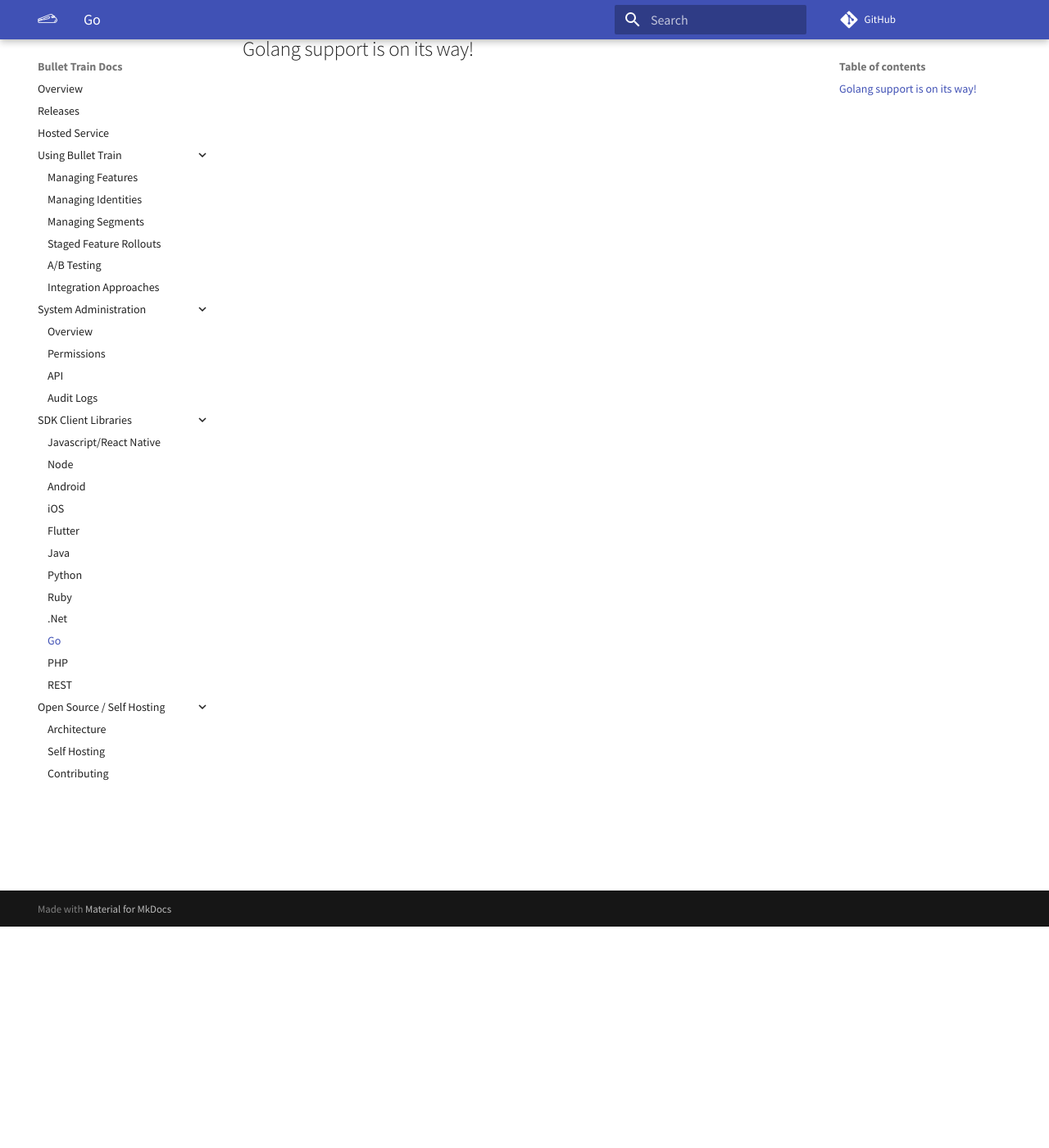
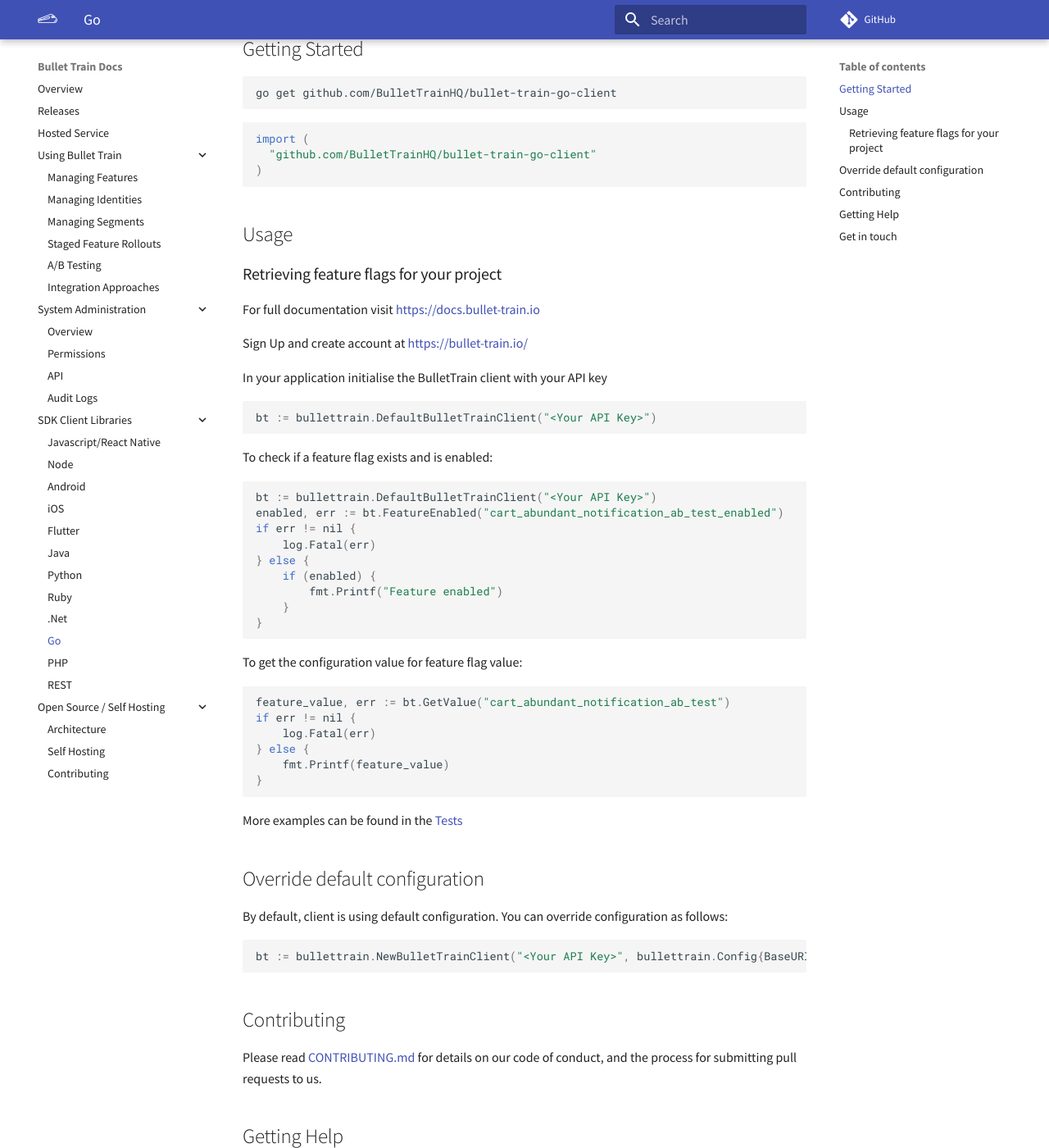
Before and after one commit to Flagsmith/flagsmith-docs, an MkDocs documentation site: the page built from docs/clients/go.md, in a window 1280 px wide and 1400 px high, scrolled down 270 px. Shown: the whole window at 82% size. Built offline with MkDocs 1.6.1 and Material for MkDocs 9.7.7, drawn with Linux system fonts in a browser that asks for light colours; comment, search, counter and statistics services are not loaded; some of the changed text lies outside the part shown.

Commit message:
Golang examples

````diff
--- a/docs/clients/go.md
+++ b/docs/clients/go.md
@@ -6,4 +6,75 @@ The SDK client for Go [https://bullet-train.io/](https://www.bullet-train.io/).
 
 The source code for the client is available on [Github](https://github.com/BulletTrainHQ/bullet-train-go-client).
 
-## Golang support is on its way!
+## Getting Started
+
+```bash
+go get github.com/BulletTrainHQ/bullet-train-go-client
+```
+
+```go
+import (
+  "github.com/BulletTrainHQ/bullet-train-go-client"
+)
+```
+
+## Usage
+
+### Retrieving feature flags for your project
+
+For full documentation visit [https://docs.bullet-train.io](https://docs.bullet-train.io)
+
+Sign Up and create account at [https://bullet-train.io/](https://www.bullet-train.io/)
+
+In your application initialise the BulletTrain client with your API key
+
+```go
+bt := bullettrain.DefaultBulletTrainClient("<Your API Key>")
+```
+
+To check if a feature flag exists and is enabled:
+
+```go
+bt := bullettrain.DefaultBulletTrainClient("<Your API Key>")
+enabled, err := bt.FeatureEnabled("cart_abundant_notification_ab_test_enabled")
+if err != nil {
+    log.Fatal(err)
+} else {
+    if (enabled) {
+        fmt.Printf("Feature enabled")
+    }
+}
+```
+
+To get the configuration value for feature flag value:
+
+```go
+feature_value, err := bt.GetValue("cart_abundant_notification_ab_test")
+if err != nil {
+    log.Fatal(err)
+} else {
+    fmt.Printf(feature_value)
+}
+```
+
+More examples can be found in the [Tests](client_test.go)
+
+## Override default configuration
+
+By default, client is using default configuration. You can override configuration as follows:
+
+```go
+bt := bullettrain.NewBulletTrainClient("<Your API Key>", bullettrain.Config{BaseURI: "<Your API URL>"})
+```
+
+## Contributing
+
+Please read [CONTRIBUTING.md](https://gist.github.com/kyle-ssg/c36a03aebe492e45cbd3eefb21cb0486) for details on our code of conduct, and the process for submitting pull requests to us.
+
+## Getting Help
+
+If you encounter a bug or feature request we would like to hear about it. Before you submit an issue please search existing issues in order to prevent duplicates.
+
+## Get in touch
+
+If you have any questions about our projects you can email <a href="mailto:support@bullet-train.io">support@bullet-train.io</a>.
````
